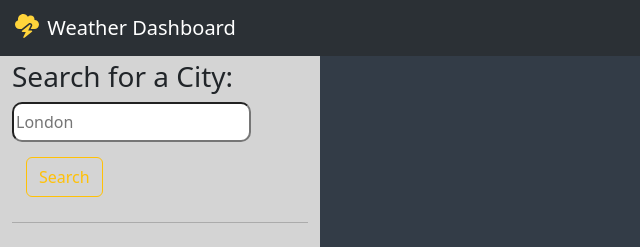
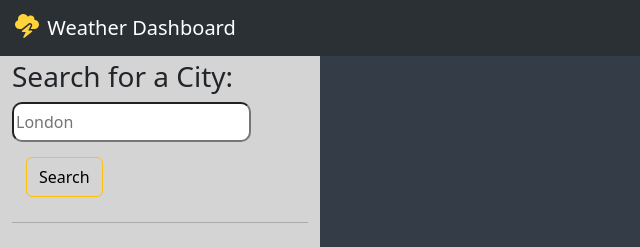
Before and after one commit to NadineTsianta/Weather_Dashboard, a plain HTML site: page index.html in a window 1280 px wide. Shown: the top 247 px of the page, 0-640 px from the left. Drawn offline with nearby package versions, Linux system fonts and the light colour scheme.

Commit message:
final changes in the code and classes of bootstrap for the button | changed text color | added README

```diff
--- a/index.html
+++ b/index.html
@@ -41,7 +41,7 @@
               <input class="form-input weather-search " type="text" id="search-input" placeholder="London"
                 aria-labelledby="form-heading" aria-controls="today forecast" />
               <div class="input-group-append">
-                <button type="submit" class="btn btn-outline-warning search-button" id="search-button" aria-label="submit search">
+                <button type="submit" class="btn text-black btn-outline-warning search-button" id="search-button" aria-label="submit search">
                   Search
                 </button>
 
```
Also changed, not shown: assets/images/Weather-app-empty.png (added), assets/images/Weather-app-loaded.png (added), 1 other file.
